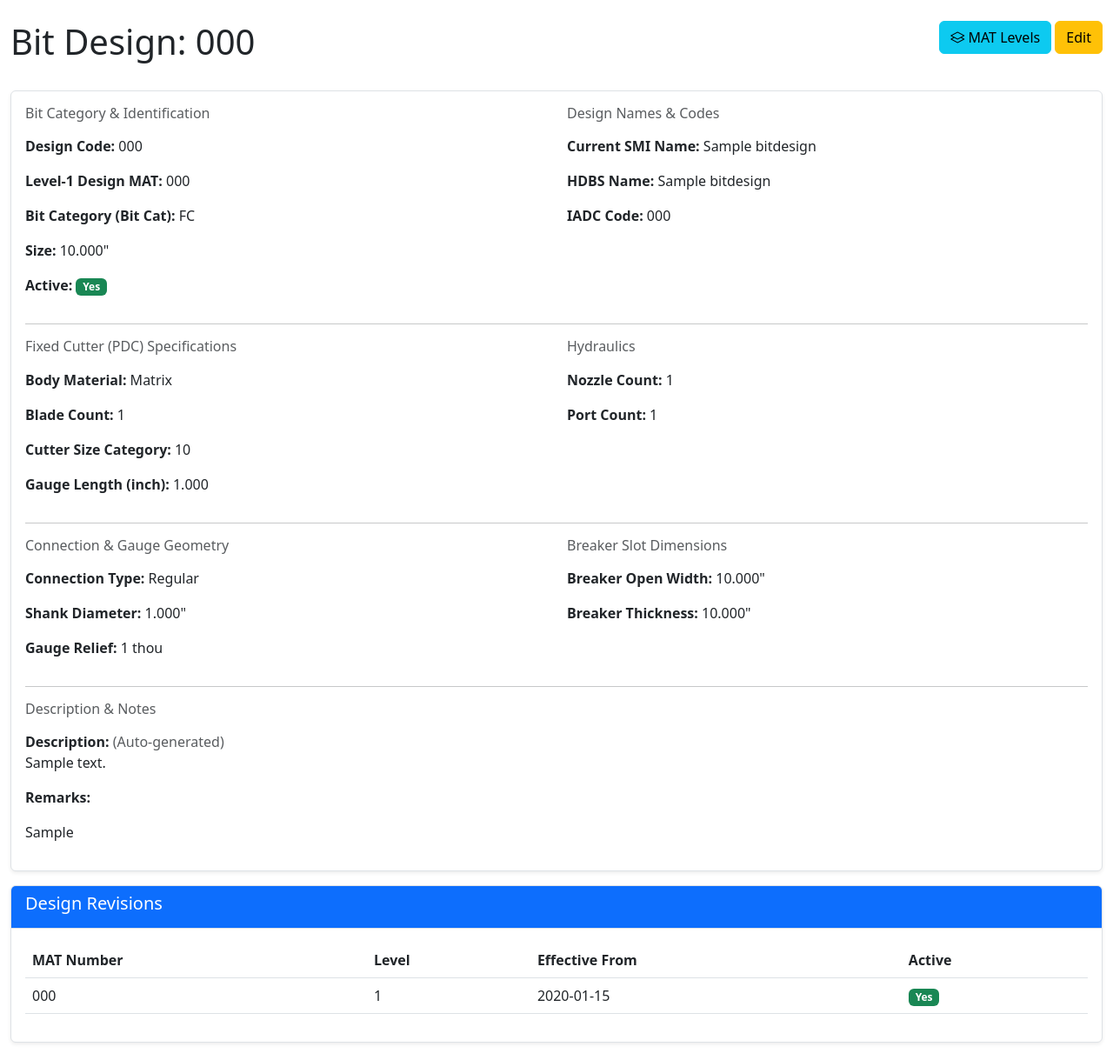
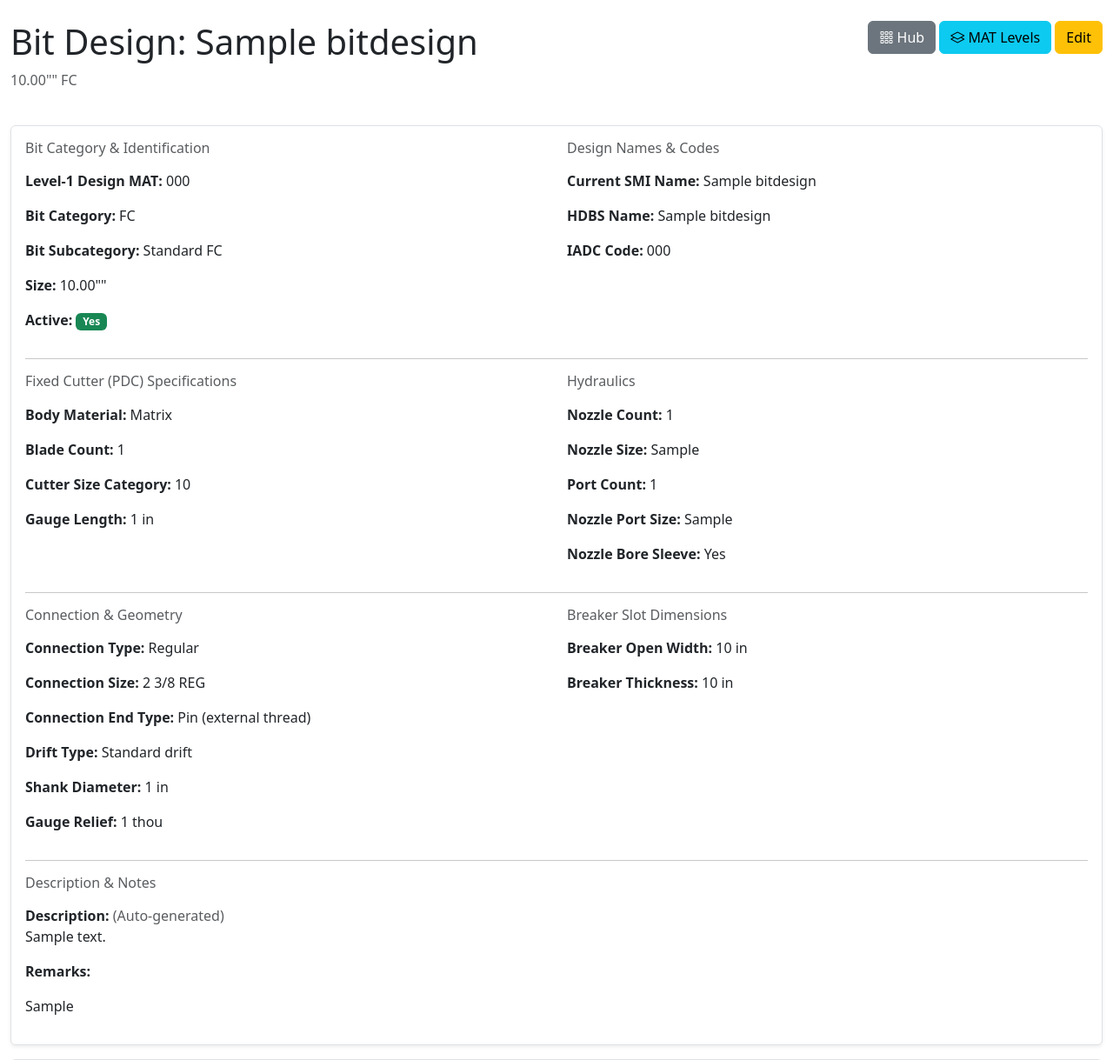
Before and after one commit to Ramzi-Kassab/Floor-Management-System-C, a Django app: page /production/designs/1/ in a window 1280 px wide; the page is wider, and only the part inside the window is pictured. Shown: the part 104-1323 px from the top of that part at 87% size. Run offline with Django 5.2, Linux system fonts and the light colour scheme; a user stored in the database is signed in; tables that the repository leaves empty hold one stand-in row (values such as "Sample post"); some libraries are stand-ins or nearby versions.

Commit message:
feat(production): Update bitdesign detail template with new fields
- Load bit_format template filters
- Remove design_code from display (auto-filled, not user-facing)
- Add bit_subcategory to identification section
- Add new connection fields: connection_size, connection_end_type, drift_type
- Add new hydraulic fields: nozzle_size, nozzle_port_size, nozzle_bore_sleeve
- Apply bit_size_display filter to size field
- Apply length_display filter to all length/dimension fields
- Update page title and header to use SMI/HDBS name instead of design_code
- Add Hub button to navigate back to Bit Design Hub filtered to this design

```diff
--- a/production/templates/production/bitdesign_detail.html
+++ b/production/templates/production/bitdesign_detail.html
@@ -1,9 +1,16 @@
 {% extends 'production/base.html' %}
-{% block title %}{{ design.design_code }}{% endblock %}
+{% load bit_format %}
+{% block title %}{{ design.current_smi_name|default:design.hdbs_name }}{% endblock %}
 {% block content %}
 <div class="row mb-4">
-    <div class="col-md-6"><h1>Bit Design: {{ design.design_code }}</h1></div>
+    <div class="col-md-6">
+        <h1>Bit Design: {{ design.current_smi_name|default:design.hdbs_name }}</h1>
+        <p class="text-muted">{{ design.size_inch|bit_size_display }} {{ design.get_bit_type_display }}</p>
+    </div>
     <div class="col-md-6 text-end">
+        <a href="{% url 'production:bitdesign-hub' %}?search={{ design.design_code }}" class="btn btn-secondary">
+            <i class="bi bi-grid-3x3-gap"></i> Hub
+        </a>
         <a href="{% url 'production:bitdesign-mat-levels' design.pk %}" class="btn btn-info">
             <i class="bi bi-layers"></i> MAT Levels
         </a>
@@ -15,10 +22,10 @@
         <div class="row">
             <div class="col-md-6">
                 <h6 class="text-muted mb-3">Bit Category & Identification</h6>
-                <p><strong>Design Code:</strong> {{ design.design_code }}</p>
                 <p><strong>Level-1 Design MAT:</strong> {{ design.design_mat_number|default:"—" }}</p>
-                <p><strong>Bit Category (Bit Cat):</strong> {{ design.get_bit_type_display }}</p>
-                <p><strong>Size:</strong> {{ design.size_inch }}"</p>
+                <p><strong>Bit Category:</strong> {{ design.get_bit_type_display }}</p>
+                <p><strong>Bit Subcategory:</strong> {{ design.get_bit_subcategory_display|default:"—" }}</p>
+                <p><strong>Size:</strong> {{ design.size_inch|bit_size_display }}</p>
                 <p><strong>Active:</strong> {% if design.active %}<span class="badge bg-success">Yes</span>{% else %}<span class="badge bg-secondary">No</span>{% endif %}</p>
             </div>
             <div class="col-md-6">
@@ -35,26 +42,32 @@
                 <p><strong>Body Material:</strong> {{ design.get_body_material_display|default:"—" }}</p>
                 <p><strong>Blade Count:</strong> {{ design.blade_count|default:"—" }}</p>
                 <p><strong>Cutter Size Category:</strong> {{ design.cutter_size_category|default:"—" }}</p>
-                <p><strong>Gauge Length (inch):</strong> {{ design.gauge_length_inch|default:"—" }}</p>
+                <p><strong>Gauge Length:</strong> {{ design.gauge_length_inch|length_display }} in</p>
             </div>
             <div class="col-md-6">
                 <h6 class="text-muted mb-3">Hydraulics</h6>
                 <p><strong>Nozzle Count:</strong> {{ design.nozzle_count|default:"—" }}</p>
+                <p><strong>Nozzle Size:</strong> {{ design.nozzle_size|default:"—" }}</p>
                 <p><strong>Port Count:</strong> {{ design.port_count|default:"—" }}</p>
+                <p><strong>Nozzle Port Size:</strong> {{ design.nozzle_port_size|default:"—" }}</p>
+                <p><strong>Nozzle Bore Sleeve:</strong> {% if design.nozzle_bore_sleeve %}Yes{% elif design.nozzle_bore_sleeve == False %}No{% else %}—{% endif %}</p>
             </div>
         </div>
         <hr>
         <div class="row">
             <div class="col-md-6">
-                <h6 class="text-muted mb-3">Connection & Gauge Geometry</h6>
+                <h6 class="text-muted mb-3">Connection & Geometry</h6>
                 <p><strong>Connection Type:</strong> {{ design.get_connection_type_display|default:"—" }}</p>
-                <p><strong>Shank Diameter:</strong> {{ design.shank_diameter_inch|default:"—" }}"</p>
+                <p><strong>Connection Size:</strong> {{ design.connection_size|default:"—" }}</p>
+                <p><strong>Connection End Type:</strong> {{ design.get_connection_end_type_display|default:"—" }}</p>
+                <p><strong>Drift Type:</strong> {{ design.get_drift_type_display|default:"—" }}</p>
+                <p><strong>Shank Diameter:</strong> {{ design.shank_diameter_inch|length_display }} in</p>
                 <p><strong>Gauge Relief:</strong> {{ design.gauge_relief_thou|default:"—" }} thou</p>
             </div>
             <div class="col-md-6">
                 <h6 class="text-muted mb-3">Breaker Slot Dimensions</h6>
-                <p><strong>Breaker Open Width:</strong> {{ design.breaker_slot_width_inch|default:"—" }}"</p>
-                <p><strong>Breaker Thickness:</strong> {{ design.breaker_slot_height_inch|default:"—" }}"</p>
+                <p><strong>Breaker Open Width:</strong> {{ design.breaker_slot_width_inch|length_display }} in</p>
+                <p><strong>Breaker Thickness:</strong> {{ design.breaker_slot_height_inch|length_display }} in</p>
             </div>
         </div>
         <hr>
```
